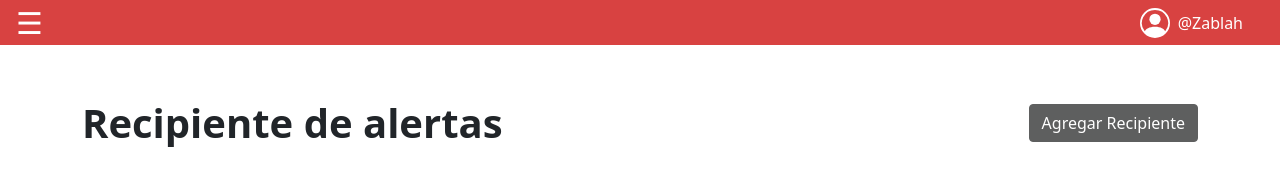
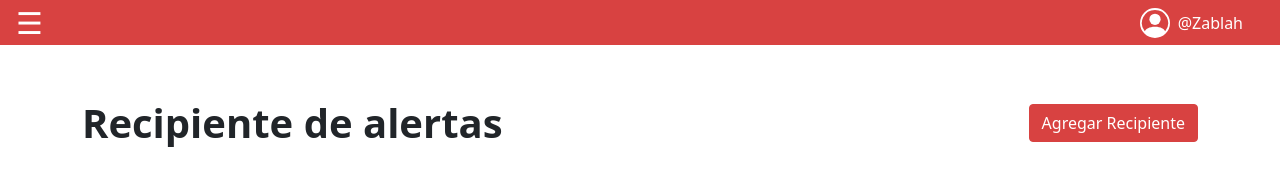
Before and after one commit to FerZablah/carbosense_client, a React (Create React App) app: page /alertas in a window 1280 px wide. Shown: the top 176 px of the page. Built offline with nearby package versions, Linux system fonts and the light colour scheme; no server answers.

Commit message:
Fixed colors

```diff
--- a/src/components/Alerts.js
+++ b/src/components/Alerts.js
@@ -83,7 +83,7 @@ const Alerts = (props) => {
             <button
               onClick={() => setShowAddModal(true)}
               type="button"
-              className="btn btn-secondary "
+              className="btn btn-primary text-white "
             >
               Agregar Recipiente
             </button>
--- a/src/components/DashboardPhase.js
+++ b/src/components/DashboardPhase.js
@@ -5,6 +5,7 @@ import { useEffect, useState } from "react";
 import { Breadcrumb, Col, Container, Row } from "react-bootstrap";
 import { useNavigate, useParams } from "react-router-dom";
 import { io } from "socket.io-client";
+import translatePhase from "../phasesDisplay";
 import DashboardChart from "./DashboardChart";
 
 const DashboardPhase = () => {
@@ -61,10 +62,10 @@ const DashboardPhase = () => {
         <Breadcrumb.Item onClick={() => navigate(`/graficas/${params.horno}`)}>
           Horno {params.horno}
         </Breadcrumb.Item>
-        <Breadcrumb.Item active>Fase de {params.fase}</Breadcrumb.Item>
+        <Breadcrumb.Item active>Fase de {translatePhase[params.fase]}</Breadcrumb.Item>
       </Breadcrumb>
       <Container className="w-25 p-3 fw-bold fs-3 bg-info text-center rounded-3 text-white mt-3">
-        Etapa de {params.fase}
+        Etapa de {translatePhase[params.fase]}
       </Container>
       <br></br>
       <Container>
--- a/src/components/RecipientModal.js
+++ b/src/components/RecipientModal.js
@@ -130,7 +130,7 @@ const RecipientModal = ({ show, onHide, onSubmit, recipient }) => {
 
             <Modal.Footer>
                 <Button variant="secondary" onClick={onHide}>Cancelar</Button>
-                <Button variant="primary" onClick={() => {
+                <Button variant="primary text-white" onClick={() => {
                     if(name.length < 2){
                         toast.error("El nombre debe contener al menos 2 caracteres");
                         return;
```
